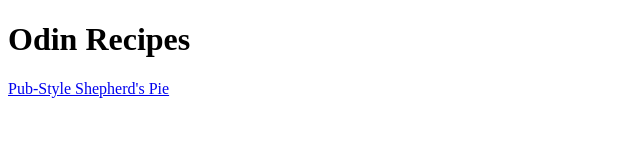
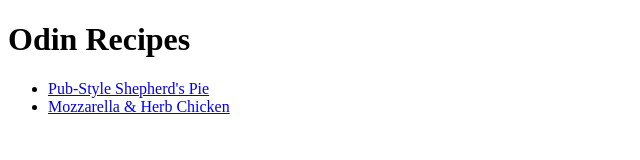
Before and after one commit to capra-irata/odin-recipes, a plain HTML site: page index.html in a window 1280 px wide. Shown: the whole page, without its empty margins (0-640 px from the left). Drawn offline with Linux system fonts and the light colour scheme.

Commit message:
Create new recipe page, add links back to home
Create mozzarella_and_herb_chicken.html; add links to index.html on each
recipe page; format recipes on index.html in unordered list.

```diff
--- a/index.html
+++ b/index.html
@@ -7,6 +7,9 @@
 
   <body>
     <h1>Odin Recipes</h1>
-    <a href="./recipes/pub_style_shepherds_pie.html">Pub-Style Shepherd's Pie</a>
+    <ul>
+      <li><a href="./recipes/pub_style_shepherds_pie.html">Pub-Style Shepherd's Pie</a></li>
+      <li><a href="./recipes/mozzarella_and_herb_chicken.html">Mozzarella & Herb Chicken</a></li>
+    </ul>
   </body>
 </html>
```
Also changed, not shown: recipes/mozzarella_and_herb_chicken.html (added, +11 -0 lines), recipes/pub_style_shepherds_pie.html (+1 -0 lines).
